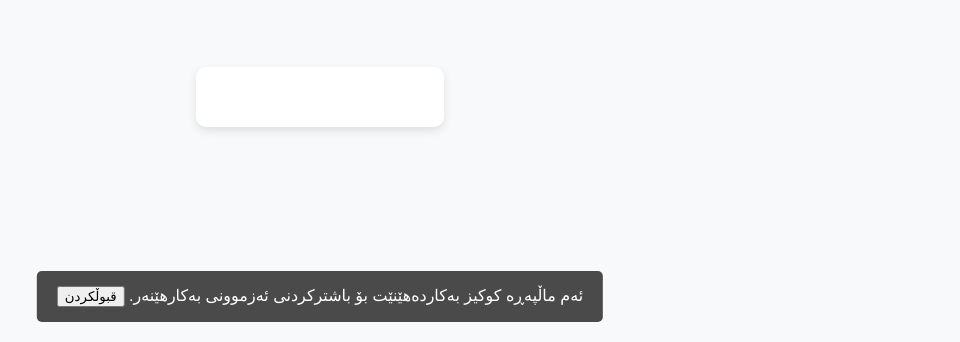
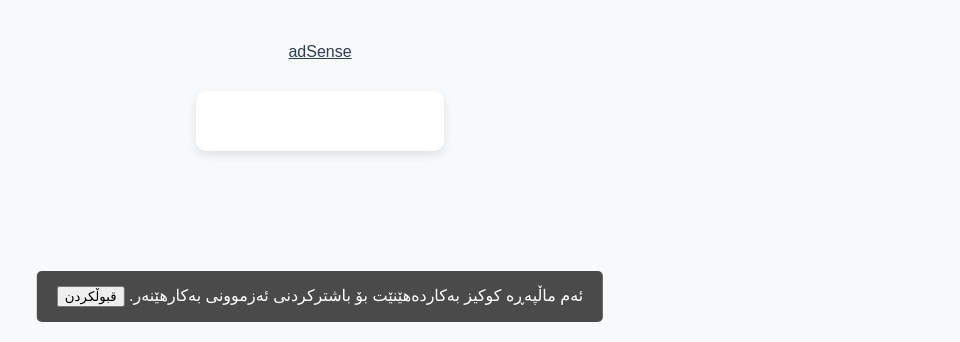
Before and after one commit to Randbahadin/katakany-bang, a plain HTML site: page Index.html in a window 1280 px wide. Shown: the part 458-800 px from the top of the page, without its empty margins (320-1280 px from the left). Drawn offline with Linux system fonts and the light colour scheme.

Commit message:
Update Index.html
Signed-off-by: Randbahadin <166574708+Randbahadin@users.noreply.github.com>

```diff
--- a/Index.html
+++ b/Index.html
@@ -250,7 +250,7 @@
     <div id="google-ad">
       <script async src="https://pagead2.googlesyndication.com/pagead/js/adsbygoogle.js"></script>
       <ins class="adsbygoogle" style="display:block" data-ad-client="ca-pub-7067075846954422" data-ad-slot="xxxxxxxxxx"
-        data-ad-format="auto"></ins>
+        data-ad-format="auto">adSense</ins>
       <script>
         (adsbygoogle = window.adsbygoogle || []).push({});
       </script>
```
